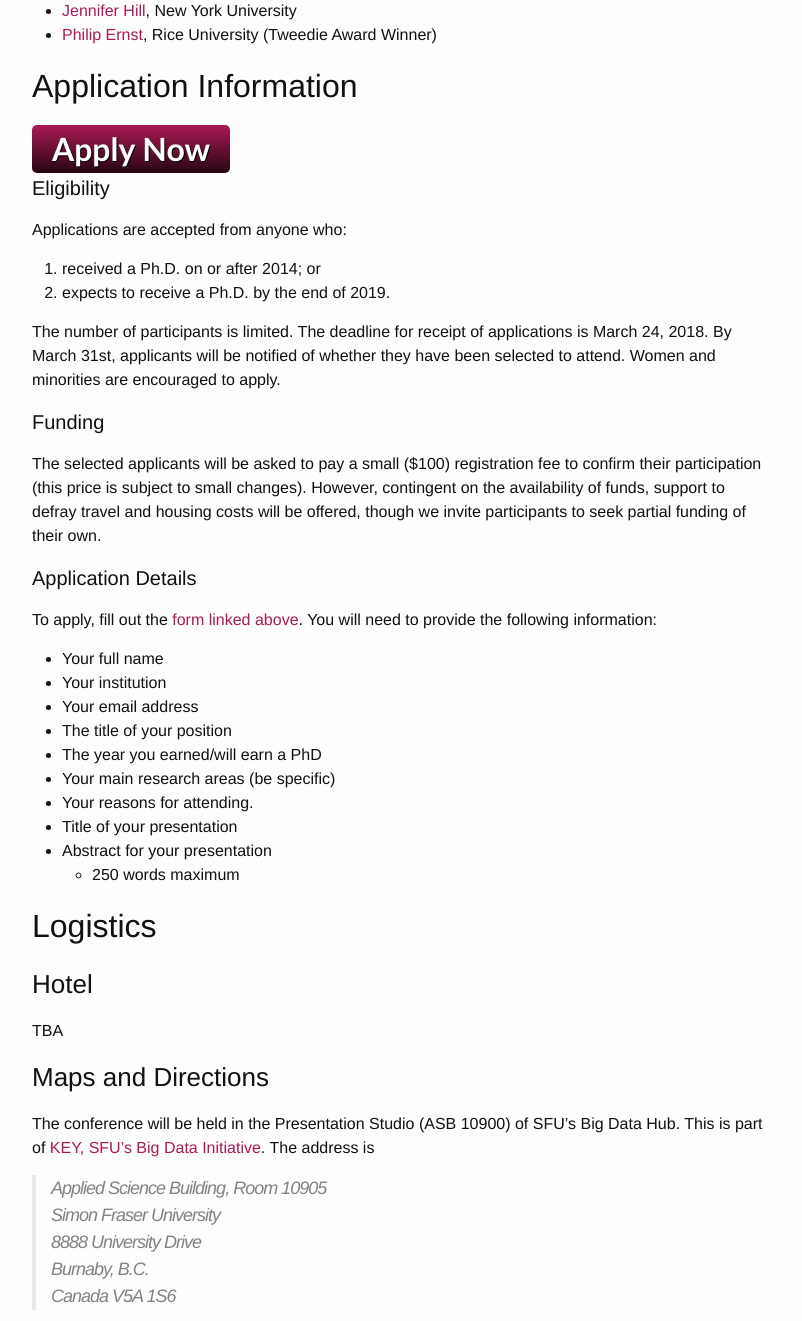
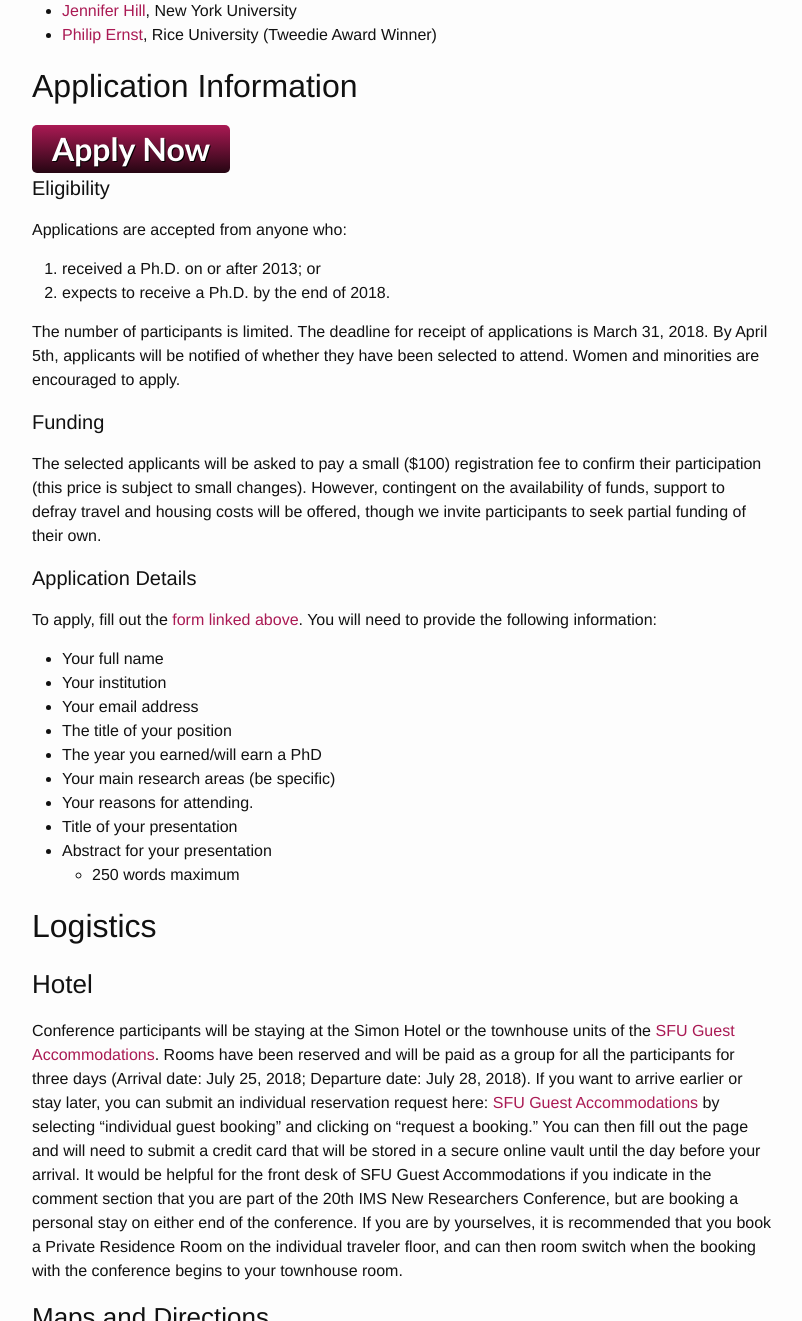
Before and after one commit to imstat/imsnrg, a Jekyll site: the page built from NRC.md, in a window 1280 px wide and 1400 px high, scrolled down 1307 px, cut to the strip 0-1321 px from the top of the window. Shown: the whole strip, without its empty margins (238-1040 px from the left). Built offline with Jekyll 4.4.1, drawn with Linux system fonts in a browser that asks for light colours; comment, search, counter and statistics services are not loaded.

Commit message:
Updated the SFU accommodation information.

```diff
--- a/NRC.md
+++ b/NRC.md
@@ -64,10 +64,10 @@ __Funding__ The meeting is graciously supported by the
 
 Applications are accepted from anyone who:
 
-1. received a Ph.D. on or after 2014; or
-2. expects to receive a Ph.D. by the end of 2019.
+1. received a Ph.D. on or after 2013; or
+2. expects to receive a Ph.D. by the end of 2018.
 
-The number of participants is limited. The deadline for receipt of applications is March 24, 2018. By March 31st, applicants will be notified of whether they have been selected to attend. Women and minorities are encouraged to apply.
+The number of participants is limited. The deadline for receipt of applications is March 31, 2018. By April 5th, applicants will be notified of whether they have been selected to attend. Women and minorities are encouraged to apply.
 
 
 #### Funding
@@ -93,14 +93,14 @@ You will need to provide the following information:
 * Abstract for your presentation
   * 250 words maximum
 
-<!-- Email both files together please to  [ims.nrc2017@gmail.com](mailto:ims.nrc2017@gmail.com) with subject line "NRC 2017 application". Thank you. -->
+<!-- Email both files together please to  [imsnrc2018@gmail.com](mailto:	imsnrc2018@gmail.com) with subject line "NRC 2018 application". Thank you. -->
 
 
 ## Logistics
 
 ### Hotel
 
-TBA
+Conference participants will be staying at the Simon Hotel or the townhouse units of the [SFU Guest Accommodations](http://www.sfu.ca/stayhere.html). Rooms have been  reserved and will be paid as a group for all the participants for three days (Arrival date: July 25, 2018; Departure date: July 28, 2018). If you want to arrive earlier or stay later, you can submit an individual reservation request here: [SFU Guest Accommodations](http://www.sfu.ca/stayhere/reservation.html) by selecting "individual guest booking" and clicking on "request a booking." You can then fill out the page and will need to submit a credit card that will be stored in a secure online vault until the day before your arrival. It would be helpful for the front desk of SFU Guest Accommodations if you indicate in the comment section that you are part of the 20th IMS New Researchers Conference, but are booking a personal stay on either end of the conference. If you are by yourselves, it is recommended that you book a Private Residence Room on the individual traveler floor, and can then room switch when the booking with the conference begins to your townhouse room.
 
 ### Maps and Directions
 
```
